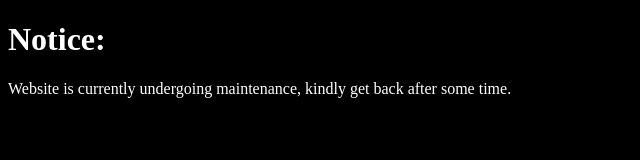
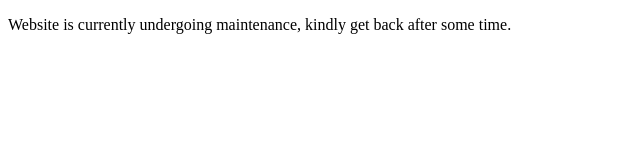
Before and after one commit to a6t4b5d/imex, a plain HTML site: page index.html in a window 1280 px wide. Shown: the whole page, without its empty margins (0-640 px from the left). Drawn offline with Linux system fonts and the light colour scheme.

Commit message:
Update index.html

```diff
--- a/index.html
+++ b/index.html
@@ -1,9 +1,6 @@
 <!DOCTYPE html>
 <html>
-<body style="background-color: black;">
-
-<h1 style="color: white">Notice:</h1>
-<p style="color: white">Website is currently undergoing maintenance, kindly get back after some time.</p>
-
+<body>
+	<p>Website is currently undergoing maintenance, kindly get back after some time.</p>
 </body>
 </html>
```
